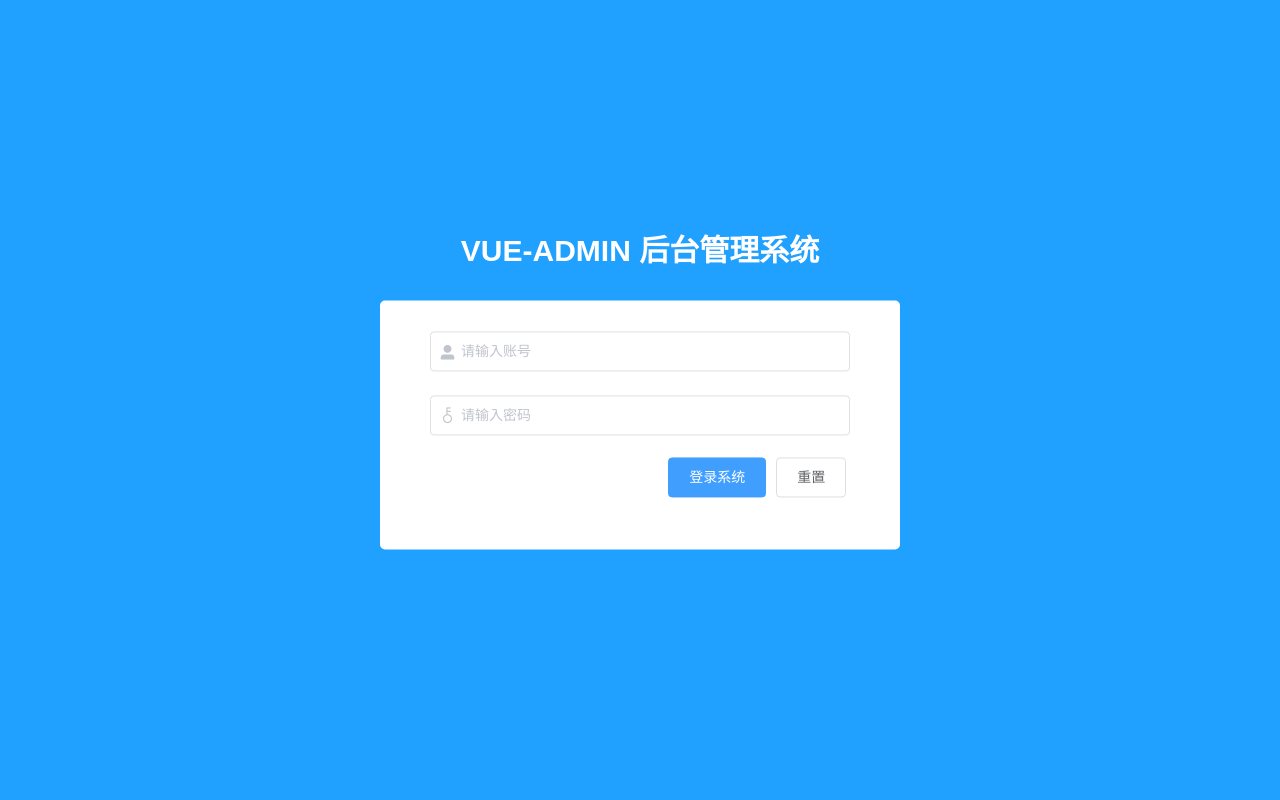
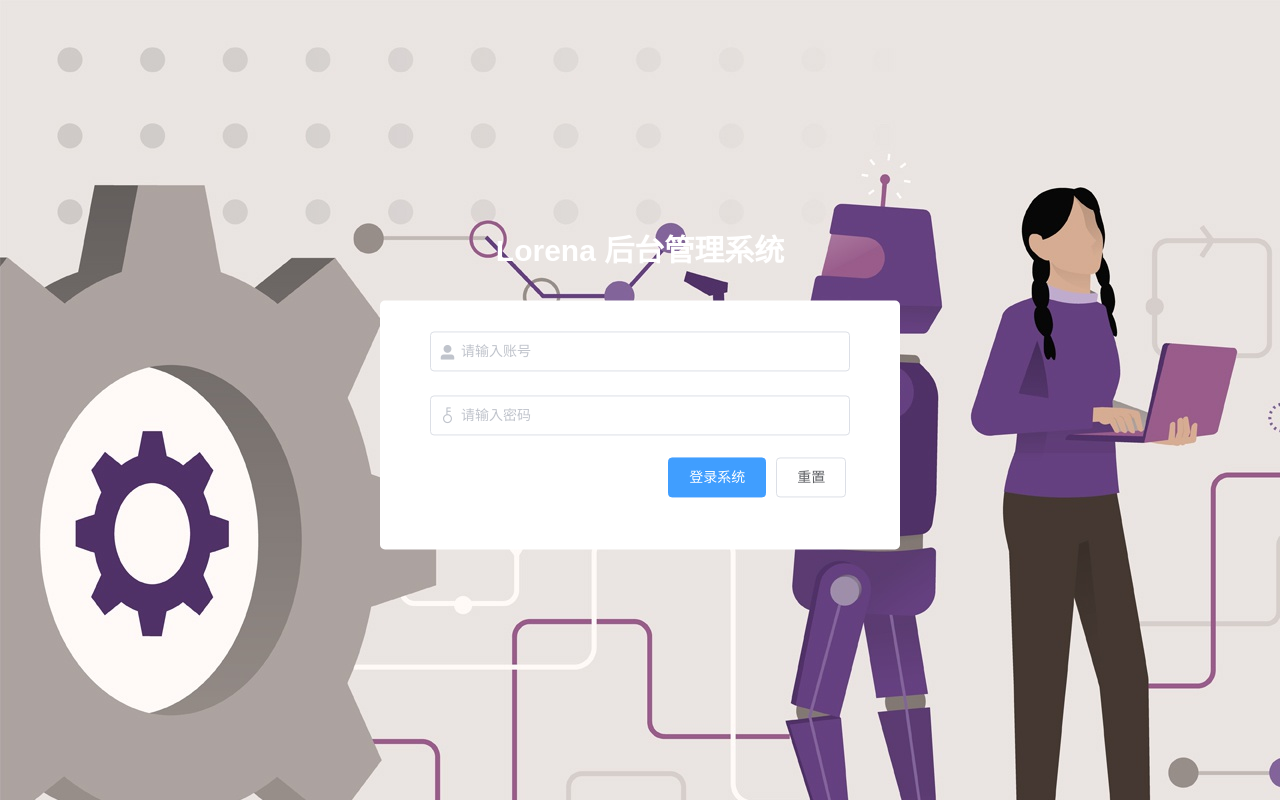
Before and after one commit to rlsky/backgroundsystem, a Vue app: page /login in a window 1280 px wide. Built offline with nearby package versions, Linux system fonts and the light colour scheme; what vue-fragment would draw is missing.

Commit message:
添加登录背景

```diff
--- a/src/pages/login/index.vue
+++ b/src/pages/login/index.vue
@@ -3,7 +3,7 @@
   <div class="login">
     <div class="middle-wrapper">
       <div class="title-wrapper">
-        <div class="title">VUE-ADMIN 后台管理系统</div>
+        <div class="title">Lorena 后台管理系统</div>
       </div>
       <div class="login-form">
         <el-form ref="form" :model="form" :rules="rules">
@@ -102,7 +102,8 @@ export default {
   right: 0;
   top: 0;
   bottom: 0;
-  background-color: rgb(32, 160, 255);
+  // background-color: rgb(32, 160, 255);
+  background-image: url('../../img/yule/background.jpg');
 
   .middle-wrapper {
     position: fixed;
```
Also changed, not shown: src/img/yule/background.jpg (added).
